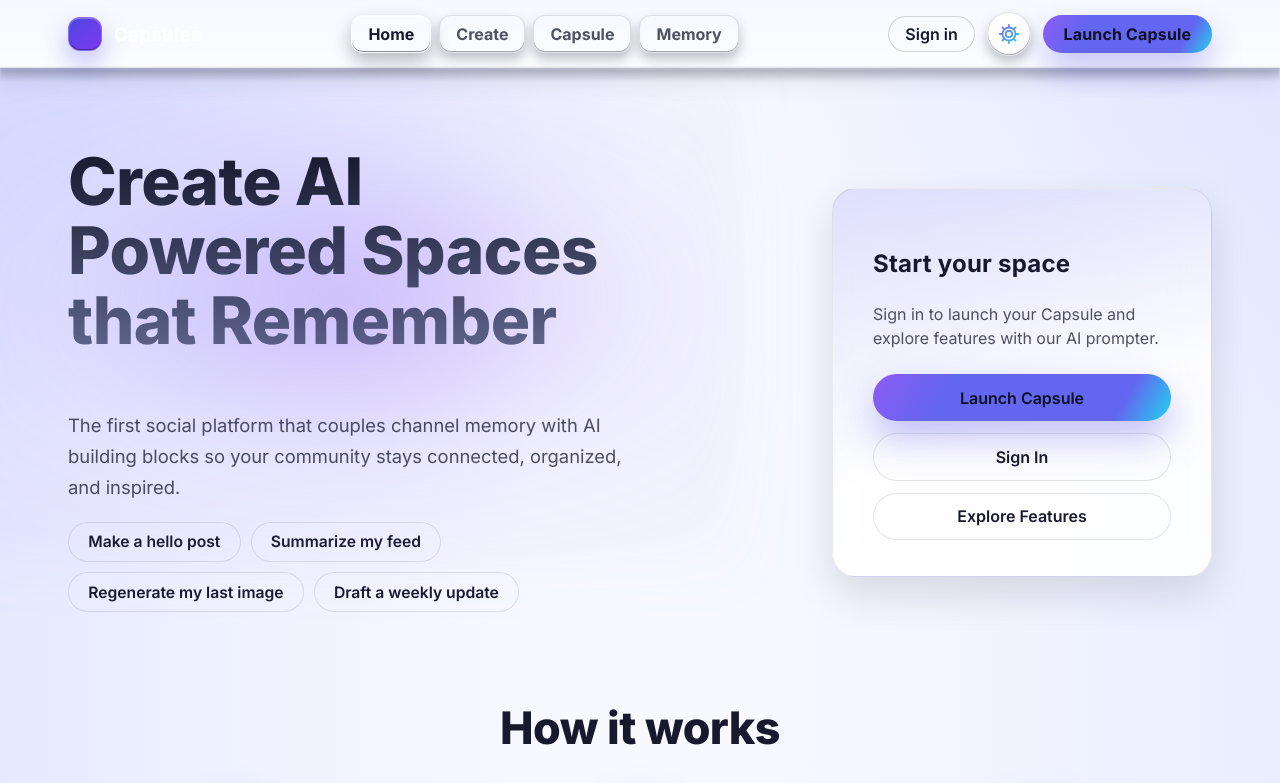
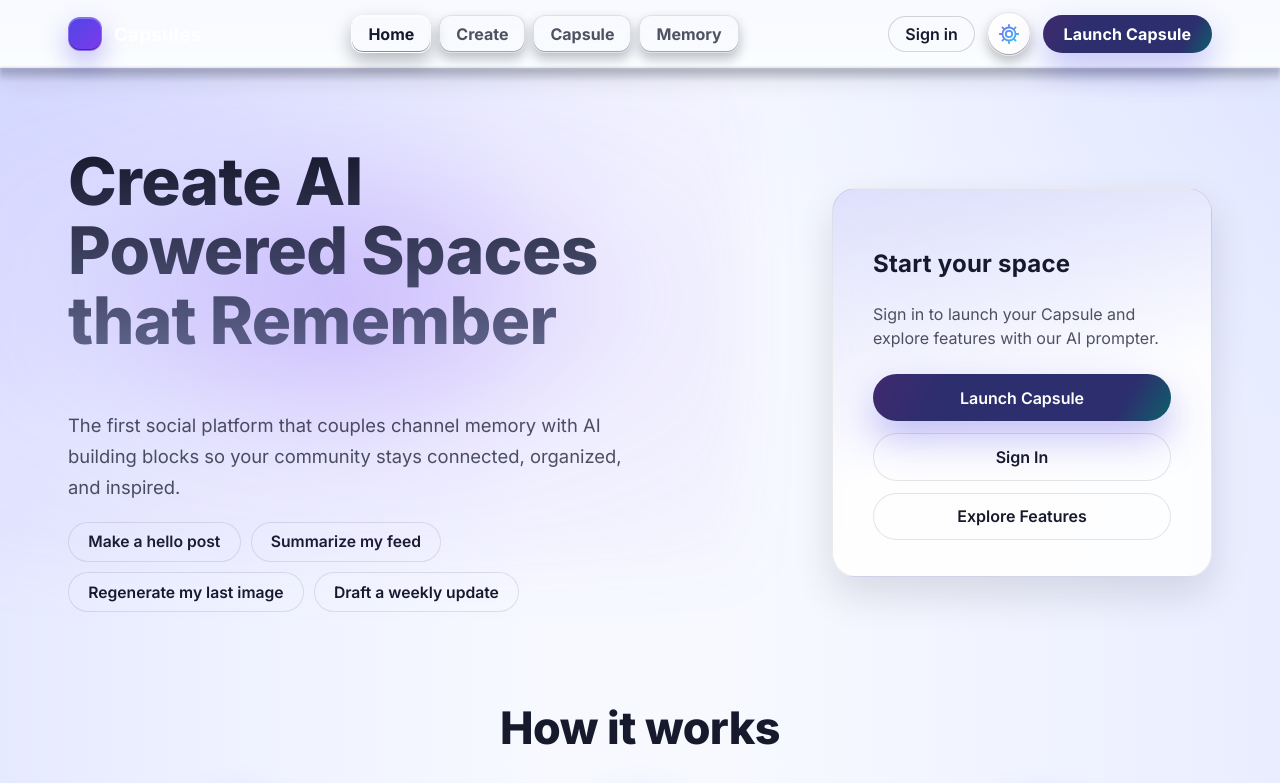
Before and after one commit to JohnGrosso13/capsules-next, a Next.js app: page / in a window 1280 px wide. Shown: the top 783 px of the page. Built offline with nearby package versions, Linux system fonts and the light colour scheme; no server answers.

Commit message:
light theme: enforce AAA contrast - Set --text-on-brand to white - Darken --cta-gradient with 0.55 black scrim to guarantee AAA for brand CTAs - Force white text on dark intent/attachment chips and menu items

```diff
--- a/src/app/globals.css
+++ b/src/app/globals.css
@@ -130,7 +130,10 @@
   /* Typography accents */
   --heading-from: rgba(18,20,40,0.98);
   --heading-to: rgba(52,60,100,0.74);
-  --text-on-brand: #0e1024;
+  /* Ensure brand/CTA text meets AAA by using white on darkened brand surfaces */
+  --text-on-brand: #ffffff;
+  /* Darken CTA surfaces under text to guarantee AAA contrast in light mode */
+  --cta-gradient: linear-gradient(0deg, rgba(0,0,0,0.55), rgba(0,0,0,0.55)), var(--brand-gradient, linear-gradient(120deg, #8b5cf6, #6366f1, #22d3ee));
 
   /* Mobile dock (solid) in light */
   --dock-scrim-bottom: rgba(255,255,255,0.78);
--- a/src/components/home.module.css
+++ b/src/components/home.module.css
@@ -73,7 +73,7 @@
 .attachIcon { font-size:1.05rem; line-height:1; filter: drop-shadow(0 2px 4px rgba(79,70,229,0.45)); }
 .attachLabel { font-weight:600; }
 .attachInput { display:none; }
-.attachmentChip { display:inline-flex; align-items:center; gap:6px; padding:5px 10px; border-radius:12px; border:1px solid rgba(255,255,255,0.16); background: linear-gradient(150deg, rgba(39,46,82,0.7), rgba(18,22,46,0.64)); color: var(--text); font-weight:600; font-size:0.78rem; box-shadow: inset 0 1px 0 rgba(255,255,255,0.18), 6px 10px 18px rgba(5,10,30,0.24); }
+.attachmentChip { display:inline-flex; align-items:center; gap:6px; padding:5px 10px; border-radius:12px; border:1px solid rgba(255,255,255,0.16); background: linear-gradient(150deg, rgba(39,46,82,0.7), rgba(18,22,46,0.64)); color: #ffffff; font-weight:600; font-size:0.78rem; box-shadow: inset 0 1px 0 rgba(255,255,255,0.18), 6px 10px 18px rgba(5,10,30,0.24); }
 .attachmentChip[data-status="uploading"] { color: var(--text-2); }
 .attachmentChip[data-status="error"] { border-color: rgba(239,68,68,0.42); color: #fecdd3; background: linear-gradient(150deg, rgba(239,68,68,0.28), rgba(127,29,29,0.32)); }
 .attachmentName { max-width: 140px; overflow:hidden; text-overflow:ellipsis; white-space:nowrap; }
@@ -82,14 +82,14 @@
 .attachmentRemove { border:none; background:transparent; color:inherit; font-weight:700; cursor:pointer; padding:0 2px; display:inline-flex; align-items:center; justify-content:center; line-height:1; }
 .attachmentRemove:hover { opacity:0.7; }
 .intentOverride { position:relative; display:inline-flex; margin-left:auto; z-index:160; }
-.intentChip { position:relative; display:inline-flex; align-items:center; gap:8px; padding:7px 12px; border-radius:14px; border:none; background: linear-gradient(150deg, rgba(41,48,92,0.58), rgba(16,20,46,0.68)); color: var(--text-2); font-weight:700; font-size:0.82rem; letter-spacing:0.01em; box-shadow: inset 0 1px 0 rgba(255,255,255,0.20), inset 0 -1px 0 rgba(5,8,28,0.52), 10px 14px 24px rgba(5,10,30,0.34); backdrop-filter: blur(18px) saturate(140%); -webkit-backdrop-filter: blur(18px) saturate(140%); transition: transform .18s ease, border-color .18s ease, box-shadow .18s ease, background .18s ease, color .18s ease; }
+.intentChip { position:relative; display:inline-flex; align-items:center; gap:8px; padding:7px 12px; border-radius:14px; border:none; background: linear-gradient(150deg, rgba(41,48,92,0.58), rgba(16,20,46,0.68)); color: #ffffff; font-weight:700; font-size:0.82rem; letter-spacing:0.01em; box-shadow: inset 0 1px 0 rgba(255,255,255,0.20), inset 0 -1px 0 rgba(5,8,28,0.52), 10px 14px 24px rgba(5,10,30,0.34); backdrop-filter: blur(18px) saturate(140%); -webkit-backdrop-filter: blur(18px) saturate(140%); transition: transform .18s ease, border-color .18s ease, box-shadow .18s ease, background .18s ease, color .18s ease; }
 .intentChip::before { content:""; position:absolute; inset:2px; border-radius:inherit; background: linear-gradient(160deg, rgba(255,255,255,0.12), rgba(255,255,255,0.02)); opacity:0.85; pointer-events:none; }
 .intentChip:hover { color: var(--text); transform: translateY(-1px); box-shadow: inset 0 1px 0 rgba(255,255,255,0.24), inset 0 -1px 0 rgba(5,8,28,0.58), 12px 18px 30px rgba(6,10,30,0.40); background: linear-gradient(150deg, rgba(54,66,118,0.62), rgba(24,30,64,0.74)); }
 .intentChip:active { transform: translateY(0); }
-.intentChipActive { border:none; background: linear-gradient(155deg, rgba(99,102,241,0.46), rgba(37,99,235,0.38)); color: var(--text); box-shadow: inset 0 1px 0 rgba(255,255,255,0.28), inset 0 -1px 0 rgba(9,12,34,0.55), 14px 22px 36px rgba(53,96,255,0.32); }
+.intentChipActive { border:none; background: linear-gradient(155deg, rgba(99,102,241,0.46), rgba(37,99,235,0.38)); color: #ffffff; box-shadow: inset 0 1px 0 rgba(255,255,255,0.28), inset 0 -1px 0 rgba(9,12,34,0.55), 14px 22px 36px rgba(53,96,255,0.32); }
 .intentCaret { display:inline-flex; align-items:center; font-size:0.7rem; font-weight:600; opacity:0.65; }
 .intentMenu { position:absolute; top:calc(100% + 8px); right:0; min-width:220px; display:grid; gap:8px; padding:12px; border-radius:14px; border:1px solid rgba(255,255,255,0.26); background: linear-gradient(180deg, rgba(9,12,32,0.96), rgba(9,12,28,0.88)); box-shadow: 0 22px 44px rgba(5,10,34,0.48); backdrop-filter: blur(22px) saturate(160%); z-index:220; }
-.intentMenu button { text-align:left; padding:10px 12px; border-radius:10px; border:1px solid rgba(255,255,255,0.18); background: linear-gradient(180deg, rgba(255,255,255,0.12), rgba(255,255,255,0.05)); color: var(--text); font-weight:700; font-size:0.9rem; }
+.intentMenu button { text-align:left; padding:10px 12px; border-radius:10px; border:1px solid rgba(255,255,255,0.18); background: linear-gradient(180deg, rgba(255,255,255,0.12), rgba(255,255,255,0.05)); color: #ffffff; font-weight:700; font-size:0.9rem; }
 .intentMenu button:hover { border-color: rgba(255,255,255,0.30); background: linear-gradient(180deg, rgba(255,255,255,0.18), rgba(255,255,255,0.08)); }
 @media (max-width: 640px){ .intentOverride{ margin-left:0; width:100%; } }
 
```
